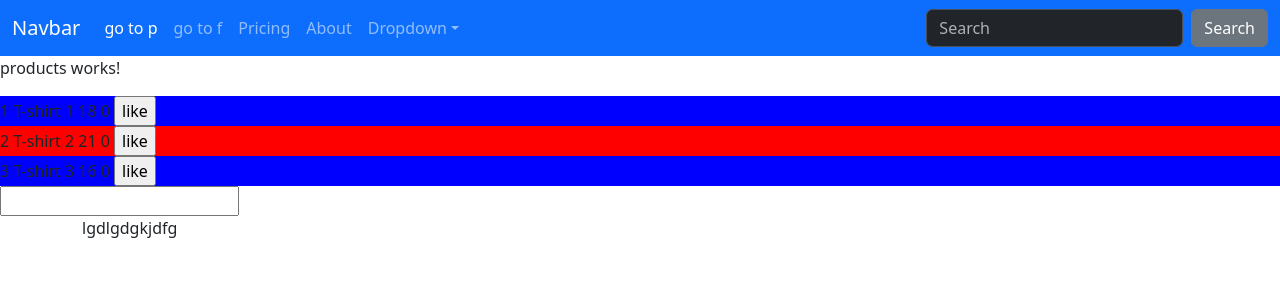
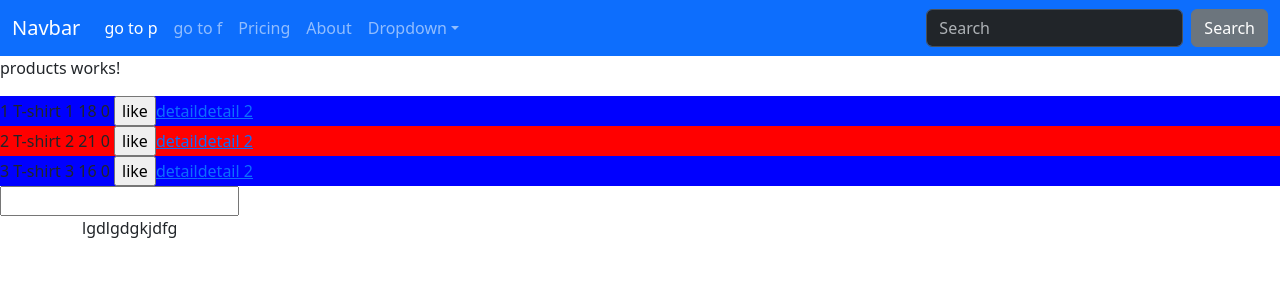
Before and after one commit to radhouene-massoudi/4twin5_23_24, an Angular app: page /p in a window 1280 px wide. Shown: the top 300 px of the page. Built offline with nearby package versions, Linux system fonts and the light colour scheme.

Commit message:
seance 4 part3

```diff
--- a/src/app/app-routing.module.ts
+++ b/src/app/app-routing.module.ts
@@ -15,7 +15,7 @@ const routes: Routes = [
   {path:'p',component:ProductsComponent},
   {path:'f',component:FirstComponent},
   {path:'user',component:ShowUserComponent, children:[
-    {path:'detail/:id/:name',component:DetailComponent},
+    {path:'detail/:id',component:DetailComponent},
   {path:'delete/:id',component:DeleteUserComponent},
   {path:'edit/:id',component:UpdateUserComponent},
   ]},
--- a/src/app/core/manageUser/detail/detail.component.ts
+++ b/src/app/core/manageUser/detail/detail.component.ts
@@ -10,8 +10,9 @@ export class DetailComponent implements OnInit {
 constructor(private activatedroute:ActivatedRoute){
 }
 ngOnInit(){
+  console.log(this.activatedroute.snapshot.queryParams['classe'])
 console.log(this.activatedroute.snapshot.params['id'])
-console.log(this.activatedroute.snapshot.params['name'])
+//console.log(this.activatedroute.snapshot.params['name'])
 this.activatedroute.params.subscribe(
   (d)=>console.log(d)
 );
--- a/src/app/products/products.component.html
+++ b/src/app/products/products.component.html
@@ -6,7 +6,9 @@
             {{product.title}}
             {{product.price}}
             {{product.like}}
-            <input type="submit" value="like" (click)="increaseLike(i)">
+            <input type="submit" value="like" (click)="goTocomponentDetail(product.id)">
+        <a routerLink="/user/detail/{{product.id}}">detail</a>
+        <a [routerLink]="['/user/detail/',product.id]">detail 2</a>
         </div>
 
 
--- a/src/app/products/products.component.ts
+++ b/src/app/products/products.component.ts
@@ -1,5 +1,6 @@
 import { Component, OnChanges, OnInit, SimpleChanges } from '@angular/core';
 import { Product } from '../model/product';
+import { Router } from '@angular/router';
 
 @Component({
   selector: 'app-products',
@@ -7,6 +8,7 @@ import { Product } from '../model/product';
   styleUrls: ['./products.component.css']
 })
 export class ProductsComponent implements OnInit, OnChanges {
+
   nameOfProduct='';
   listProducts:Product[]=[
     {id: 1, title: "T-shirt 1", price: 18, quantity: 10, like: 0},
@@ -17,7 +19,7 @@ export class ProductsComponent implements OnInit, OnChanges {
 //let index=this.listProducts.indexOf(p);
 this.listProducts[p].like++;
     }
-    constructor(){
+    constructor(private router:Router){
 
     }
     ngOnInit(): void {
@@ -26,5 +28,7 @@ this.listProducts[p].like++;
     ngOnChanges(changes: SimpleChanges): void {
 
     }
-
+    goTocomponentDetail(idofproduct:any){
+this.router.navigate(['user/detail/',idofproduct])
+    }
 }
```
